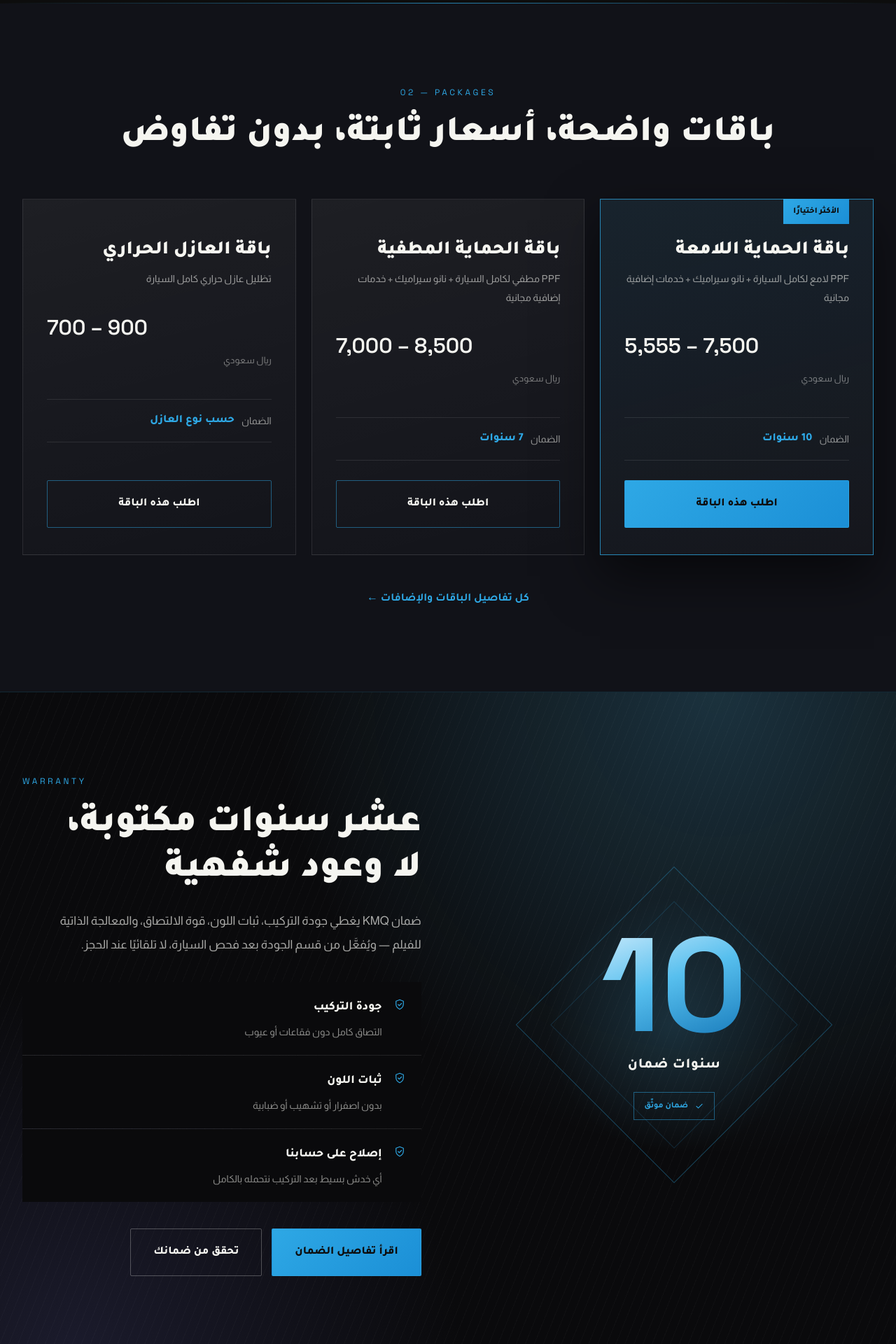
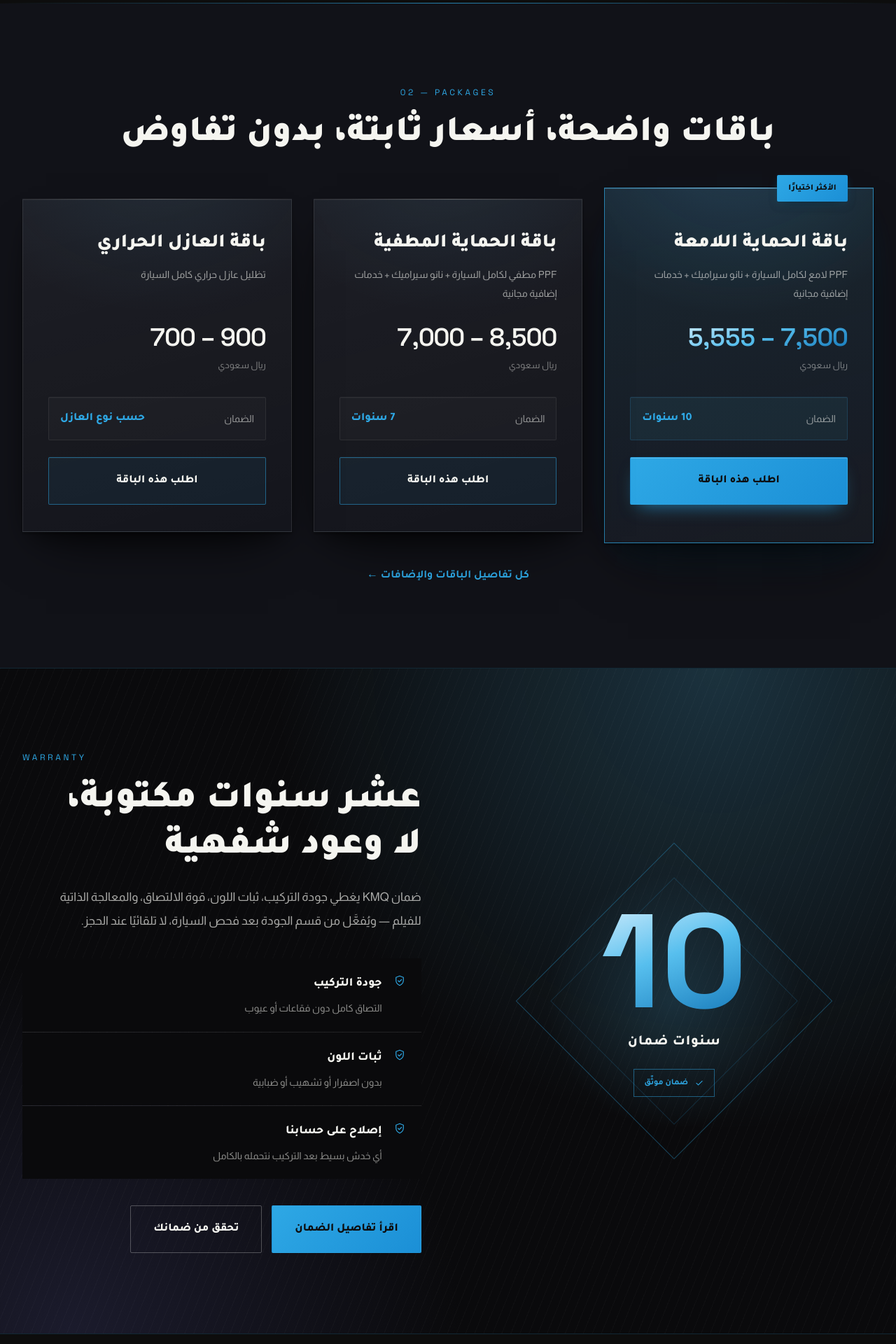
Before and after one commit to mubarmijonline/kmq_website, a Flask app: page /ar/ in a window 1280 px wide. Shown: the part 2912-4832 px from the top of the page at 70% size. Run offline with Flask 3, Linux system fonts and the light colour scheme.

Commit message:
Give the package cards depth and one shared baseline
The cards were flat panels distinguished only by a border, and the row
read as three lists rather than one comparison.

Depth first: five shadow tokens, each built from a top-edge light
hairline, a tight contact shadow and a wide negative-spread ambient one,
because a single flat blur on a near-black ground is only a grey smudge.
The featured pair add an accent-tinted fifth. The card surface is lifted
off the ground so those shadows have something to read against, the top
edge is a gradient hairline rather than a uniform border, and the
featured card stands proud of the row above 900px.

Then the baseline: price, warranty and CTA move into one block pinned to
the bottom of the card, so the three things a visitor actually compares
line up across the row however long the name and includes copy ran. An
English package name wraps to two lines where the Arabic one does not,
which used to push one card's price out of line with its neighbours.
Currency now sits under the price instead of beside it — every price is
a range, and inline it wrapped on some cards and not others.

Co-Authored-By: Claude Opus 5 <noreply@anthropic.com>

```diff
--- a/design/components.css
+++ b/design/components.css
@@ -553,6 +553,10 @@
 
 .kmq-grid--narrow { grid-template-columns: repeat(auto-fit, minmax(min(210px, 100%), 1fr)); }
 
+/* Package cards carry a shadow, which needs more room between them than the
+   flat cards this grid was sized for. */
+.kmq-grid--pkgs { gap: clamp(22px, 2.4vw, 32px); }
+
 /* Hairline grid: 1px gap over a light background paints the rules. */
 .kmq-grid--hairline {
   gap: 1px;
@@ -660,58 +664,141 @@
 
 /* ═══════════ Package card ═══════════ */
 
+/* The cards are a comparison, so the eye needs to travel across them in
+   straight lines. Name and includes copy vary in length, and in English the
+   name wraps where the Arabic one doesn't, so the three things a visitor
+   actually compares — price, warranty, CTA — are pinned to the bottom of the
+   card as one block instead of floating on whatever the copy left behind. */
 .kmq-pkg {
   position: relative;
-  padding: 44px clamp(20px, 6vw, 34px) 38px;
-  background: var(--kmq-grad-card);
+  isolation: isolate;
+  display: flex;
+  flex-direction: column;
+  padding: 46px clamp(22px, 6vw, 36px) 38px;
+  /* Three layers: a cool light spilling in from above, the card's own sheen,
+     and a translucent dark base. The base is what the shadows read against —
+     without it the card is the same value as the section behind it. */
+  background:
+    radial-gradient(120% 78% at 50% -14%, rgba(87, 191, 238, .085), transparent 62%),
+    var(--kmq-grad-card),
+    rgba(19, 20, 27, .72);
   border: 1px solid var(--kmq-line);
-  transition: transform var(--kmq-lift);
-  display: flex;
-  flex-direction: column;
-}
-
-.kmq-pkg:hover { transform: translateY(-6px); }
+  box-shadow: var(--kmq-shadow-pkg);
+  transition:
+    transform var(--kmq-lift),
+    box-shadow var(--kmq-lift),
+    border-color var(--kmq-lift);
+}
+
+/* The lip. A card lit from above catches the light on its top edge only, and
+   brightest in the middle, which is why this is a gradient and not a border. */
+.kmq-pkg::before {
+  content: "";
+  position: absolute;
+  inset-block-start: -1px;
+  inset-inline: -1px;
+  height: 1px;
+  background: linear-gradient(90deg, transparent, rgba(245, 245, 240, .26), transparent);
+  pointer-events: none;
+}
+
+.kmq-pkg:hover {
+  transform: translateY(-8px);
+  box-shadow: var(--kmq-shadow-pkg-hover);
+  border-color: var(--kmq-blue-35);
+}
 
 .kmq-pkg--featured {
-  background: var(--kmq-grad-card-lit);
-  border-color: rgba(46, 168, 229, .75);
-  box-shadow: var(--kmq-shadow-card);
+  background:
+    radial-gradient(120% 78% at 50% -14%, rgba(87, 191, 238, .16), transparent 64%),
+    var(--kmq-grad-card-lit),
+    rgba(20, 23, 32, .74);
+  border-color: var(--kmq-blue-70);
+  box-shadow: var(--kmq-shadow-pkg-lit);
+}
+
+.kmq-pkg--featured::before {
+  background: linear-gradient(90deg, transparent, var(--kmq-blue-hi), transparent);
+}
+
+.kmq-pkg--featured:hover {
+  border-color: var(--kmq-blue-bright);
+  box-shadow: var(--kmq-shadow-pkg-lit-hover);
+}
+
+/* Once the cards sit side by side, the recommended one stands proud of the
+   row rather than relying on its border to be noticed. Stacked, there is no
+   row to stand out of, so it stays flush. */
+@media (min-width: 900px) {
+  .kmq-pkg--featured {
+    margin-block: -16px;
+    padding-block: 62px 54px;
+  }
 }
 
 .kmq-pkg__flag {
   position: absolute;
-  inset-block-start: -1px;
-  inset-inline-start: 34px;
+  inset-block-start: 0;
+  inset-inline-start: clamp(22px, 6vw, 36px);
+  transform: translateY(-50%);
   background: var(--kmq-grad-cta);
+  box-shadow: var(--kmq-shadow-flag);
   color: var(--kmq-bg);
   font-family: var(--kmq-head);
   font-weight: 800;
   font-size: var(--kmq-micro);
-  padding: 6px 14px;
+  letter-spacing: .02em;
+  padding: 7px 16px;
+  border-radius: var(--kmq-radius);
 }
 
 .kmq-pkg h3 {
   font-weight: 900;
   font-size: 27px;
-  margin-block: 14px 10px;
+  line-height: 1.35;
+  margin-block: 0 12px;
 }
 
 .kmq-pkg__includes {
   font-size: var(--kmq-small);
   line-height: 1.9;
   color: var(--kmq-ink-60);
-  margin-block-end: 26px;
+  margin-block-end: 30px;
+  /* Two lines held open so the top of the card keeps its shape when one
+     package's includes line is shorter than its neighbours'. */
+  min-height: calc(2 * 1.9 * var(--kmq-small));
+}
+
+/* Currency sits directly under the price rather than beside it: every price
+   here is a range, and at this column width the pair breaks to two lines on
+   some cards and not others, which puts the numbers out of line across the
+   row. Stacked, they are one block on every card. */
+.kmq-pkg__pricerow {
+  display: flex;
+  flex-direction: column;
+  align-items: flex-start;
+  gap: 7px;
+  margin-block-end: 32px;
 }
 
 .kmq-pkg__price {
   font-family: var(--kmq-font-latin);
-  font-size: 30px;
+  font-size: clamp(30px, 2.8vw, 36px);
   font-weight: 600;
+  line-height: 1.1;
+  letter-spacing: -.015em;
+  font-variant-numeric: tabular-nums;
   color: var(--kmq-ink);
-  margin-block-end: 4px;
   direction: ltr;
   unicode-bidi: isolate;
   text-align: start;
+}
+
+.kmq-pkg--featured .kmq-pkg__price {
+  background: var(--kmq-grad-numeral);
+  -webkit-background-clip: text;
+  background-clip: text;
+  color: transparent;
 }
 
 /* A package whose price is not agreed yet gets the same slot at a size that
@@ -719,23 +806,43 @@
 .kmq-pkg__price--tbd {
   font-family: var(--kmq-body-font);
   font-size: 19px;
+  letter-spacing: normal;
   color: var(--kmq-ink-55);
   direction: inherit;
+}
+
+.kmq-pkg--featured .kmq-pkg__price--tbd {
+  background: none;
+  color: var(--kmq-ink-55);
 }
 
 .kmq-pkg__currency {
   font-size: 13px;
   color: var(--kmq-ink-45);
-  margin-block-end: 26px;
-}
-
+}
+
+/* Price, warranty and CTA travel together; the auto margin above them squares
+   off the bottom of the row. */
+.kmq-pkg__foot { margin-block-start: auto; }
+
+/* Boxed rather than ruled: two hairlines above and below made the warranty
+   look like a leftover row, a single inset panel makes it look like a term. */
 .kmq-pkg__warranty {
   display: flex;
   align-items: center;
-  gap: 10px;
-  padding-block: 14px;
-  border-block: 1px solid var(--kmq-line);
-  margin-block-end: 28px;
+  justify-content: space-between;
+  gap: 12px;
+  margin: 0 0 24px;
+  padding: 14px 16px;
+  border: 1px solid var(--kmq-line-soft);
+  border-radius: var(--kmq-radius);
+  background: rgba(245, 245, 240, .022);
+  box-shadow: inset 0 1px 0 rgba(255, 255, 255, .035);
+}
+
+.kmq-pkg--featured .kmq-pkg__warranty {
+  border-color: var(--kmq-blue-18);
+  background: var(--kmq-blue-wash);
 }
 
 .kmq-pkg__warranty dt {
@@ -751,23 +858,39 @@
   color: var(--kmq-blue);
 }
 
-.kmq-pkg .kmq-btn { margin-block-start: auto; }
-
 .kmq-pkg__cta {
+  display: block;
+  width: 100%;
   border-color: var(--kmq-blue-50);
-  background: transparent;
+  background: rgba(46, 168, 229, .07);
+  box-shadow: inset 0 1px 0 rgba(255, 255, 255, .05);
   color: var(--kmq-ink);
   padding: 17px;
-}
-
-.kmq-pkg__cta:hover { filter: brightness(1.14); color: var(--kmq-ink); }
+  transition:
+    background var(--kmq-quick),
+    border-color var(--kmq-quick),
+    box-shadow var(--kmq-quick),
+    filter var(--kmq-quick),
+    color var(--kmq-quick);
+}
+
+.kmq-pkg__cta:hover {
+  border-color: var(--kmq-blue);
+  background: rgba(46, 168, 229, .16);
+  color: var(--kmq-ink);
+}
 
 .kmq-pkg--featured .kmq-pkg__cta {
   background: var(--kmq-grad-cta);
+  border-color: transparent;
+  box-shadow: var(--kmq-shadow-cta), inset 0 1px 0 rgba(255, 255, 255, .22);
   color: var(--kmq-bg);
 }
 
-.kmq-pkg--featured .kmq-pkg__cta:hover { color: var(--kmq-bg); }
+.kmq-pkg--featured .kmq-pkg__cta:hover {
+  filter: brightness(1.10);
+  color: var(--kmq-bg);
+}
 
 /* ═══════════ Warranty band ═══════════ */
 
--- a/design/tokens.css
+++ b/design/tokens.css
@@ -116,6 +116,41 @@
   --kmq-shadow-head: 0 18px 50px rgba(0, 0, 0, .45);
   --kmq-shadow-fab:  0 18px 40px rgba(0, 0, 0, .60);
 
+  /* Package cards. On a near-black ground one flat drop shadow reads as a
+     grey smudge, so each of these is built from three jobs done separately:
+     a hairline of light along the top edge, which is what actually says
+     "this has a lip"; a short contact shadow that pins the card down; and a
+     wide, heavily-negative-spread ambient one that separates it from the
+     section without fogging the gap between cards. The featured pair add a
+     fourth, tinted with the accent, so that card reads as lit rather than
+     merely outlined. */
+  --kmq-shadow-pkg:
+    inset 0 1px 0 rgba(255, 255, 255, .055),
+    0 2px 4px rgba(0, 0, 0, .40),
+    0 16px 32px -14px rgba(0, 0, 0, .62),
+    0 40px 74px -34px rgba(0, 0, 0, .78);
+  --kmq-shadow-pkg-hover:
+    inset 0 1px 0 rgba(255, 255, 255, .10),
+    0 3px 7px rgba(0, 0, 0, .46),
+    0 26px 50px -18px rgba(0, 0, 0, .70),
+    0 62px 96px -40px rgba(0, 0, 0, .85);
+  --kmq-shadow-pkg-lit:
+    inset 0 1px 0 rgba(174, 222, 248, .22),
+    0 2px 4px rgba(0, 0, 0, .40),
+    0 20px 40px -14px rgba(0, 0, 0, .66),
+    0 46px 84px -34px rgba(0, 0, 0, .80),
+    0 22px 64px -28px rgba(46, 168, 229, .34);
+  --kmq-shadow-pkg-lit-hover:
+    inset 0 1px 0 rgba(174, 222, 248, .30),
+    0 3px 7px rgba(0, 0, 0, .46),
+    0 30px 56px -18px rgba(0, 0, 0, .72),
+    0 66px 104px -40px rgba(0, 0, 0, .86),
+    0 30px 80px -28px rgba(46, 168, 229, .46);
+  --kmq-shadow-flag:
+    0 6px 16px -6px rgba(0, 0, 0, .80),
+    0 4px 14px -4px rgba(46, 168, 229, .50);
+  --kmq-shadow-cta:  0 12px 26px -12px rgba(46, 168, 229, .70);
+
   /* ---- Motion -----------------------------------------------------------
      Three speeds in the source: .25s links, .3s nav, .35s cards, .4s header.
      Collapsed to two plus the header's own.                              */
--- a/templates/home.html
+++ b/templates/home.html
@@ -126,7 +126,7 @@
       <div class="kmq-eyebrow" style="text-align:center">02 — PACKAGES</div>
       <h2>{{ t.packages_title }}</h2>
     </div>
-    <div class="kmq-grid kmq-grid--wide">
+    <div class="kmq-grid kmq-grid--wide kmq-grid--pkgs">
       {% for p in packages %}
         {{ m.package_card(p, t, wa, show_prices, t.order_package) }}
       {% endfor %}
--- a/templates/packages.html
+++ b/templates/packages.html
@@ -9,7 +9,7 @@
 {{ m.pagehead('PACKAGES', t.packages_page_title) }}
 
 <section class="kmq-shell" style="padding-block:90px 40px">
-  <div class="kmq-grid kmq-grid--wide">
+  <div class="kmq-grid kmq-grid--wide kmq-grid--pkgs">
     {% for p in packages %}
       {{ m.package_card(p, t, wa, show_prices, t.order_on_whatsapp) }}
     {% endfor %}
--- a/templates/partials/macros.html
+++ b/templates/partials/macros.html
@@ -27,16 +27,23 @@
     <h3>{{ p.name }}</h3>
     <p class="kmq-pkg__includes">{{ p.includes }}</p>
 
+    {# Price, warranty and CTA are pinned to the bottom of the card as one
+       block, so those three lines up across the row however long the name and
+       the includes copy above them ran — an English name wraps to two lines
+       where the Arabic one does not, and the prices are what the visitor is
+       comparing. #}
+    <div class="kmq-pkg__foot">
       {% if show_prices %}
+        <div class="kmq-pkg__pricerow">
           {% if p.price %}
             <div class="kmq-pkg__price">{{ p.price }}</div>
-        <div class="kmq-pkg__currency">{{ t.sar }}</div>
           {% else %}
             {# Price not agreed with the client yet. The slot holds its shape
                and says so, so the card never renders blank. #}
             <div class="kmq-pkg__price kmq-pkg__price--tbd">{{ t.tbd }}</div>
+          {% endif %}
           <div class="kmq-pkg__currency">{{ t.sar }}</div>
-      {% endif %}
+        </div>
       {% endif %}
 
       <dl class="kmq-pkg__warranty">
@@ -47,6 +54,7 @@
       {% set link = wa(t.wa_order ~ p.name) %}
       <a class="kmq-btn kmq-pkg__cta" href="{{ link or url_for('site.contact') }}"
          {% if link %}target="_blank" rel="noopener"{% endif %}>{{ cta_label }}</a>
+    </div>
   </article>
 {%- endmacro %}
 
```
Lines whose indentation alone changed are shown as unchanged.
